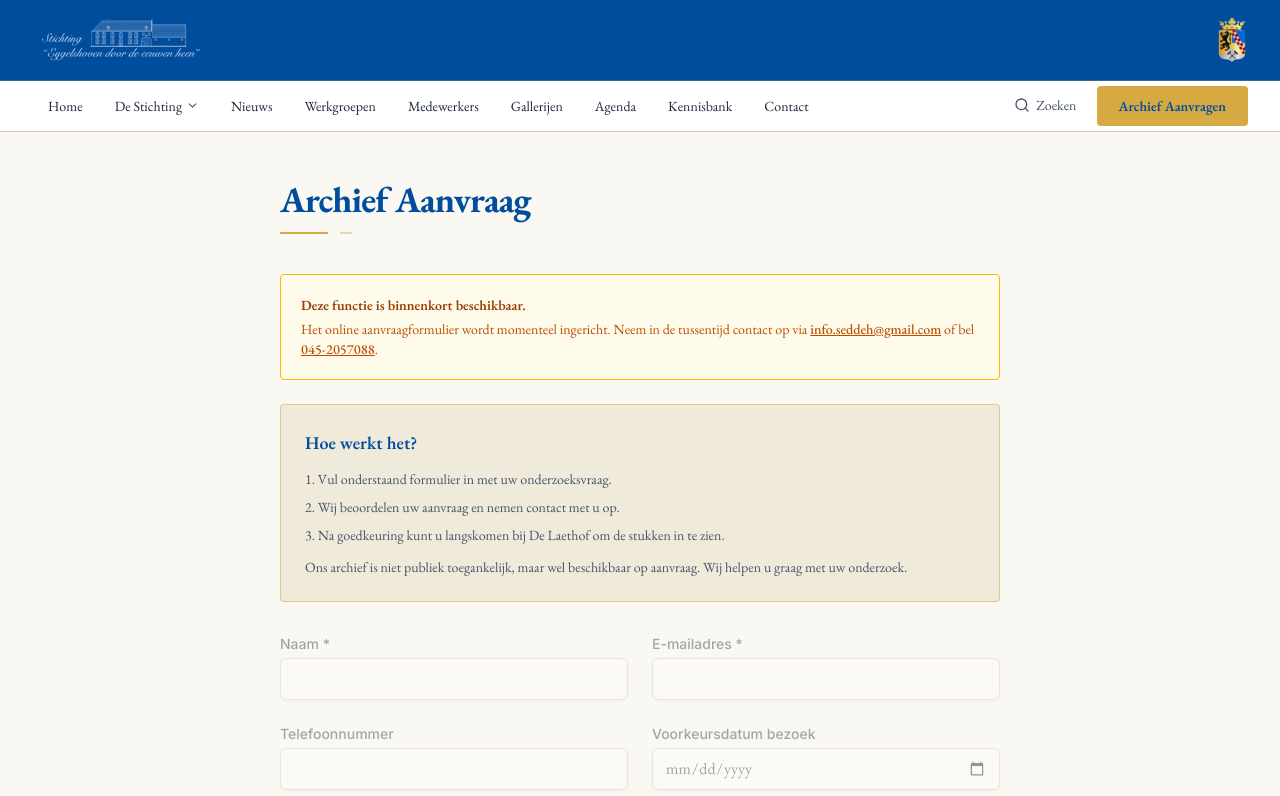
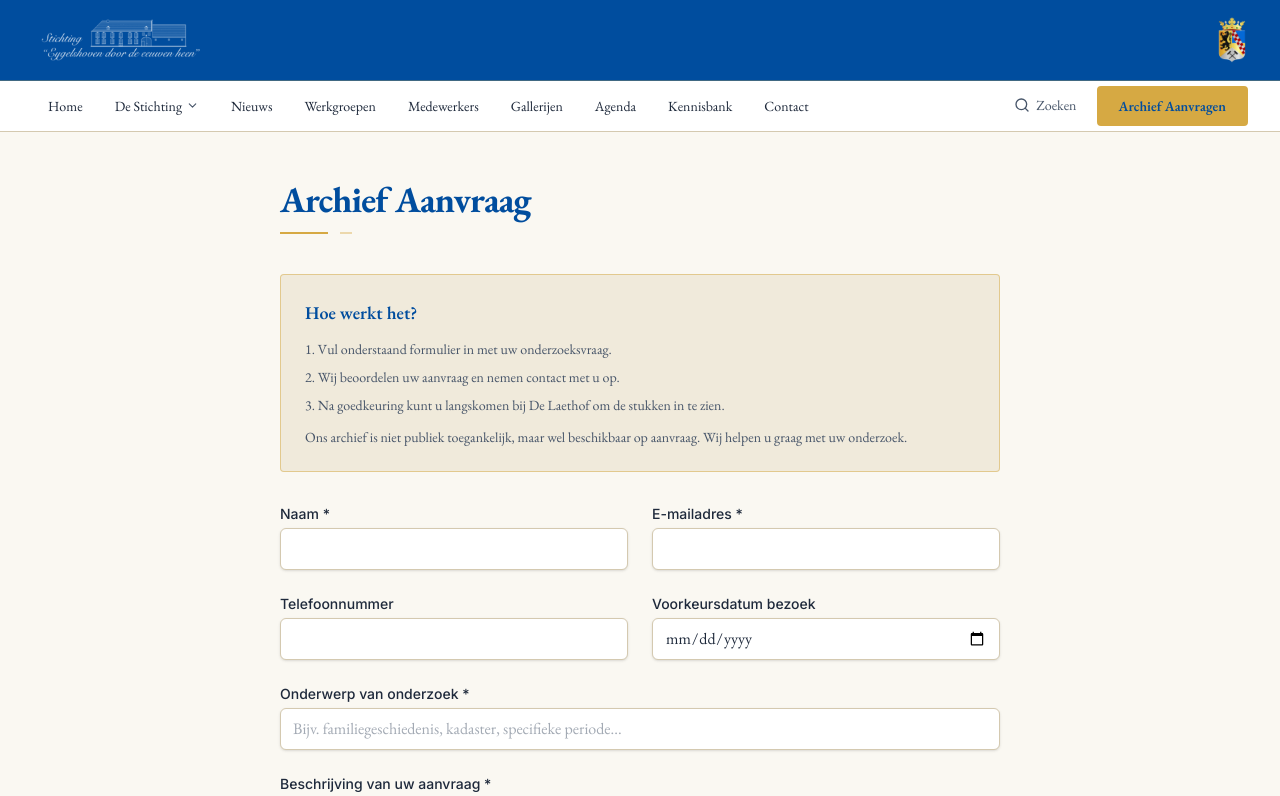
Before and after one commit to nahnova/seddeh-v2, a Next.js app: page /archief-aanvraag in a window 1280 px wide. Shown: the top 796 px of the page. Built offline with nearby package versions, Linux system fonts and the light colour scheme.

Commit message:
fix: enable archief-aanvraag form (remove placeholder banner)
Co-Authored-By: Claude Opus 4.6 <noreply@anthropic.com>

```diff
--- a/src/app/archief-aanvraag/page.tsx
+++ b/src/app/archief-aanvraag/page.tsx
@@ -40,31 +40,7 @@ export default function ArchiefAanvraagPage() {
       />
       <PageHeading title="Archief Aanvraag" />
 
-      <div role="alert" className="rounded-sm border border-amber-400 bg-amber-50 p-5">
-        <p className="font-serif text-sm font-semibold text-amber-800">
-          Deze functie is binnenkort beschikbaar.
-        </p>
-        <p className="mt-1 font-serif text-sm text-amber-700">
-          Het online aanvraagformulier wordt momenteel ingericht. Neem in de
-          tussentijd contact op via{" "}
-          <a
-            href="mailto:info.seddeh@gmail.com"
-            className="font-medium underline hover:text-amber-900"
-          >
-            info.seddeh@gmail.com
-          </a>{" "}
-          of bel{" "}
-          <a
-            href="tel:045-2057088"
-            className="font-medium underline hover:text-amber-900"
-          >
-            045-2057088
-          </a>
-          .
-        </p>
-      </div>
-
-      <div className="mt-6 rounded-sm border border-gold/50 bg-cream-dark p-6">
+      <div className="rounded-sm border border-gold/50 bg-cream-dark p-6">
         <h2 className="font-serif text-lg font-semibold text-primary-dark">
           Hoe werkt het?
         </h2>
@@ -84,7 +60,7 @@ export default function ArchiefAanvraagPage() {
         </p>
       </div>
 
-      <div aria-hidden="true" className="pointer-events-none mt-8 select-none opacity-40">
+      <div className="mt-8">
         <ArchiefAanvraagForm />
       </div>
     </div>
```
